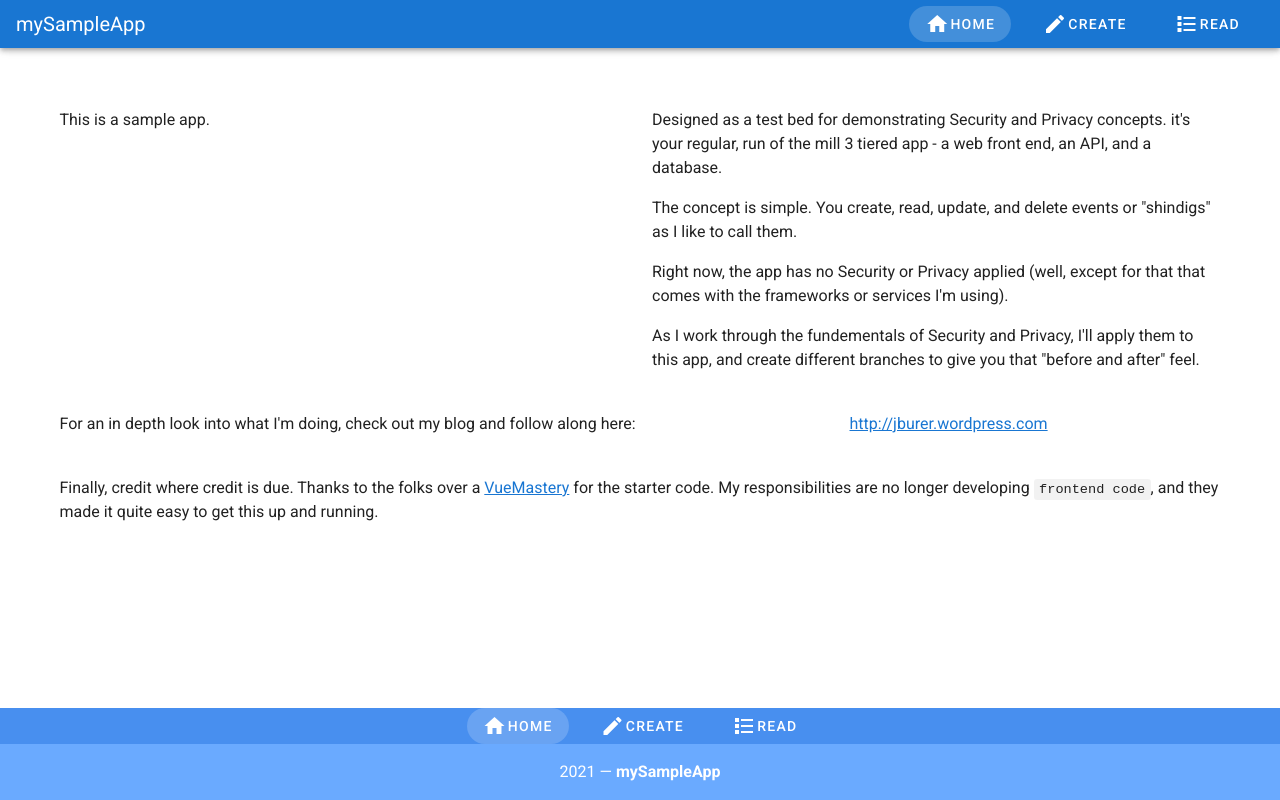
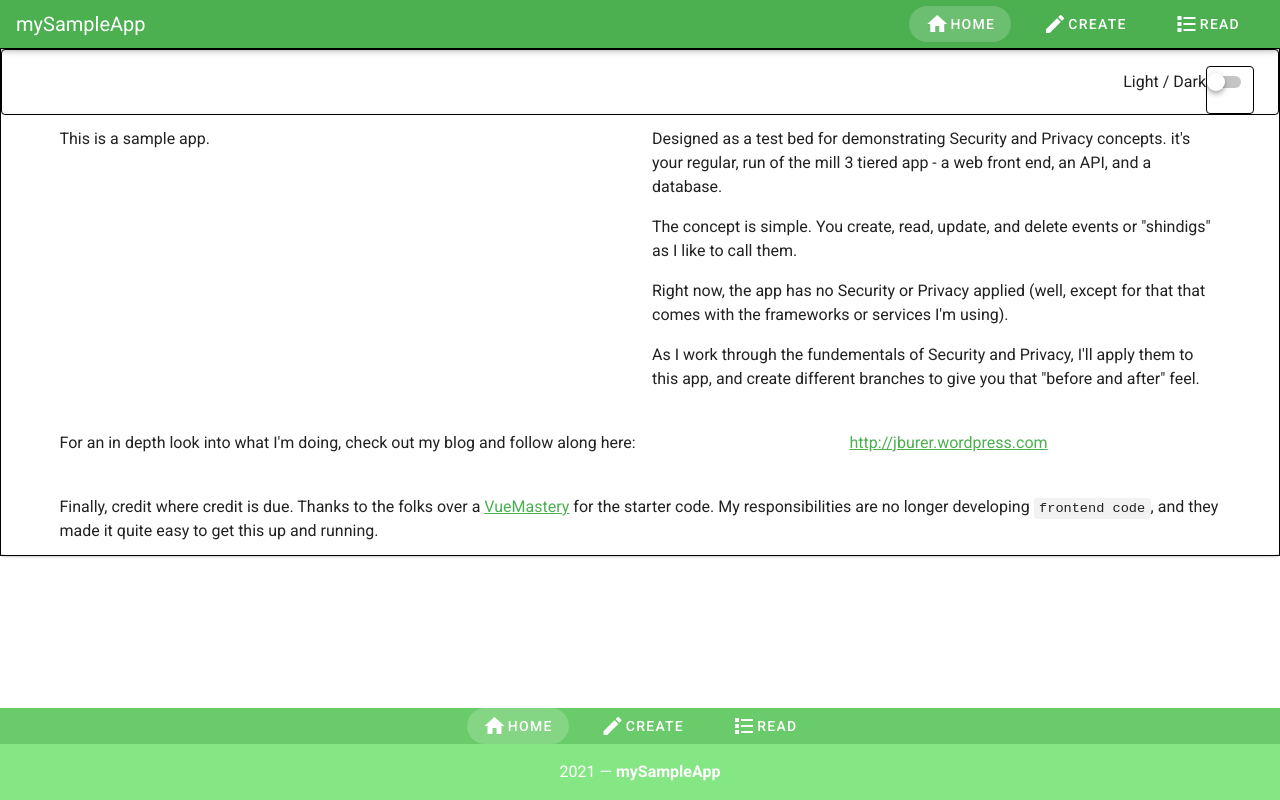
Before and after one commit to jburer/mysimpleui, a Vue app: page / in a window 1280 px wide. Built offline with nearby package versions, Linux system fonts and the light colour scheme.

Commit message:
.initial

```diff
--- a/src/App.vue
+++ b/src/App.vue
@@ -33,8 +33,27 @@
       <NavBar />
     </v-app-bar>
     <v-main>
-      <v-content>
-        <router-view></router-view>
+      <v-content
+        class="spacing-playground pa-0"
+        fluid
+        style="border: 1px solid black"
+      >
+        <v-card
+          class="d-flex justify-end align-center pr-6"
+          flat
+          style="border: 1px solid black"
+        >
+          Light / Dark
+          <v-switch
+            dense
+            ripple
+            @click="toggleTheme"
+            style="border: 1px solid black"
+          ></v-switch>
+        </v-card>
+        <v-card class="px-6">
+          <router-view></router-view>
+        </v-card>
       </v-content>
     </v-main>
     <v-footer color="primary lighten-1" padless dark>
@@ -60,7 +79,13 @@ export default {
 
   data: () => ({
     showPassword: false
-  })
+  }),
+  methods: {
+    toggleTheme() {
+      (this.$vuetify.theme.themes.dark.anchor = "#41b883"),
+        (this.$vuetify.theme.dark = !this.$vuetify.theme.dark);
+    }
+  }
 };
 </script>
 
--- a/src/components/Form.vue
+++ b/src/components/Form.vue
@@ -1,65 +1,132 @@
 <template>
-  <div>
-    {{ formname }}
-    <form v-on:submit.prevent="submitForm">
-      <label>Select a category</label>
-      <select v-model="shindig.category">
-        <option v-for="cat in categories" :key="cat">{{ cat }}</option>
-      </select>
-      <h3>Name & describe your shindig</h3>
-      <div class="field">
-        <label>Title</label>
-        <input v-model="shindig.title" type="text" placeholder="Add a title" />
-      </div>
-      <div class="field">
-        <label>Description</label>
-        <input
-          v-model="shindig.description"
-          type="text"
-          placeholder="Add a description"
-        />
-      </div>
-      <h3>Where is your shindig?</h3>
-      <div class="field">
-        <label>Location</label>
-        <input
-          v-model="shindig.location"
-          type="text"
-          placeholder="Add a location"
-        />
-      </div>
-      <h3>When is your shindig?</h3>
-      <div class="field">
-        <label>Date</label>
-        <datepicker v-model="shindig.date" placeholder="Select a date" />
-      </div>
-      <div class="field">
-        <label>Select a time</label>
-        <select v-model="shindig.time">
-          <option v-for="time in times" :key="time">{{ time }}</option>
-        </select>
-      </div>
-      <input type="submit" class="button -fill-gradient" :value="buttonname" />
-    </form>
-  </div>
+  <v-container>
+    <v-row>
+      <v-col>
+        <v-form @submit.prevent="submitForm" ref="shindigForm">
+          <v-text-field label="Title" v-model="shindig.title"></v-text-field>
+          <v-text-field
+            label="Description"
+            v-model="shindig.description"
+          ></v-text-field>
+          <v-text-field
+            label="Location"
+            v-model="shindig.location"
+          ></v-text-field>
+          <!--Date Picker-->
+          <v-col cols="12" sm="6" md="4">
+            <v-menu
+              v-model="datemenu"
+              :close-on-content-click="false"
+              :nudge-right="40"
+              transition="scale-transition"
+              offset-y
+              min-width="auto"
+            >
+              <template v-slot:activator="{ on, attrs }">
+                <v-text-field
+                  v-model="shindig.date"
+                  label="Date"
+                  prepend-icon="mdi-calendar"
+                  readonly
+                  v-bind="attrs"
+                  v-on="on"
+                ></v-text-field>
+              </template>
+              <v-date-picker
+                v-model="shindig.date"
+                @input="datemenu = false"
+              ></v-date-picker>
+            </v-menu>
+          </v-col>
+          <!--Date Picker END-->
+          <!--Time Picker-->
+          <v-col cols="12" sm="6" md="4">
+            <v-row justify="space-around" align="center">
+              <v-col>
+                <v-menu
+                  ref="menu"
+                  v-model="starttimemenu"
+                  :close-on-content-click="false"
+                  :nudge-right="40"
+                  :return-value.sync="time"
+                  transition="scale-transition"
+                  offset-y
+                  max-width="290px"
+                  min-width="290px"
+                >
+                  <template v-slot:activator="{ on, attrs }">
+                    <v-text-field
+                      v-model="shindig.time"
+                      label="Start Time"
+                      prepend-icon="mdi-clock-time-four-outline"
+                      readonly
+                      v-bind="attrs"
+                      v-on="on"
+                    ></v-text-field>
+                  </template>
+                  <v-time-picker
+                    v-if="starttimemenu"
+                    v-model="shindig.time"
+                    :max="shindig.endtime"
+                    @click:minute="$refs.menu.save(time)"
+                  ></v-time-picker>
+                </v-menu>
+              </v-col>
+              <v-col>
+                <v-spacer></v-spacer>
+                <v-menu
+                  ref="menu"
+                  v-model="endtimemenu"
+                  :close-on-content-click="false"
+                  :nudge-right="40"
+                  :return-value.sync="time"
+                  transition="scale-transition"
+                  offset-y
+                  max-width="290px"
+                  min-width="290px"
+                >
+                  <template v-slot:activator="{ on, attrs }">
+                    <v-text-field
+                      v-model="shindig.endtime"
+                      label="End Time"
+                      prepend-icon="mdi-clock-time-four-outline"
+                      readonly
+                      v-bind="attrs"
+                      v-on="on"
+                    ></v-text-field>
+                  </template>
+                  <v-time-picker
+                    v-if="endtimemenu"
+                    v-model="shindig.endtime"
+                    :min="shindig.time"
+                    @click:minute="$refs.menu.save(time)"
+                  ></v-time-picker>
+                </v-menu>
+              </v-col>
+            </v-row>
+          </v-col>
+          <!--Time Picker END-->
+          <v-btn type="submit" color="primary" class="mr-4">Submit</v-btn>
+          <v-btn color="error" @click="resetForm">Reset</v-btn>
+        </v-form>
+      </v-col>
+    </v-row>
+  </v-container>
 </template>
 
 <script>
-import Datepicker from "vuejs-datepicker";
-
 export default {
   props: ["shindig", "formname", "buttonname"],
-  components: {
-    Datepicker
-  },
+  components: {},
   data() {
-    const times = [];
-    for (let i = 1; i <= 24; i++) {
-      times.push(i + ":00");
-    }
     return {
-      times,
-      categories: this.$store.state.categories
+      categories: this.$store.state.categories,
+      time: null,
+      datemenu: false,
+      date: new Date().toISOString().substr(0, 10),
+      menu: false,
+      starttimemenu: false,
+      endtimemenu: false
     };
   },
   methods: {
@@ -69,13 +136,18 @@ export default {
       } else {
         this.$parent.updateShindig();
       }
+    },
+    resetForm() {
+      this.$refs.shindigForm.reset();
     }
   }
 };
 </script>
 
 <style scoped>
+/*
 .field {
   margin-bottom: 24px;
 }
+*/
 </style>
--- a/src/plugins/vuetify.js
+++ b/src/plugins/vuetify.js
@@ -3,4 +3,40 @@ import Vuetify from "vuetify/lib/framework";
 
 Vue.use(Vuetify);
 
-export default new Vuetify({});
+export default new Vuetify({
+  icons: {
+    iconfont: "mdi"
+  },
+  theme: {
+    themes: {
+      dark: {
+        primary: "#4caf50",
+        secondary: {
+          base: "#ff8c00",
+          lighten3: "#ffb700",
+          darken3: "#ff6200"
+        },
+        tertiary: {
+          base: "#4682bf",
+          lighten3: "#4696bf",
+          darken3: "#466ebf"
+        },
+        accent: "#9c27b0"
+      },
+      light: {
+        primary: "#4caf50",
+        secondary: {
+          base: "#ff8c00",
+          lighten3: "#ffb700",
+          darken3: "#ff6200"
+        },
+        tertiary: {
+          base: "#4682bf",
+          lighten3: "#4696bf",
+          darken3: "#466ebf"
+        },
+        accent: "#9c27b0"
+      }
+    }
+  }
+});
--- /dev/null
+++ b/src/scss/variables.scss
@@ -0,0 +1,7 @@
+$switch-width: "15px";
+$switch-thumb-width: "15px";
+
+// Globals
+//$body-font-family: "Merriweather", sans-serif;
+$border-radius-root: 6px;
+//$font-size-root: 14px;
--- a/src/services/Service.js
+++ b/src/services/Service.js
@@ -1,7 +1,7 @@
 import axios from "axios";
 
 const apiClient = axios.create({
-  baseURL: "http://localhost:3000",
+  baseURL: "http://localhost:3001",
   withCredentials: false,
   headers: {
     Accept: "application/json",
```
